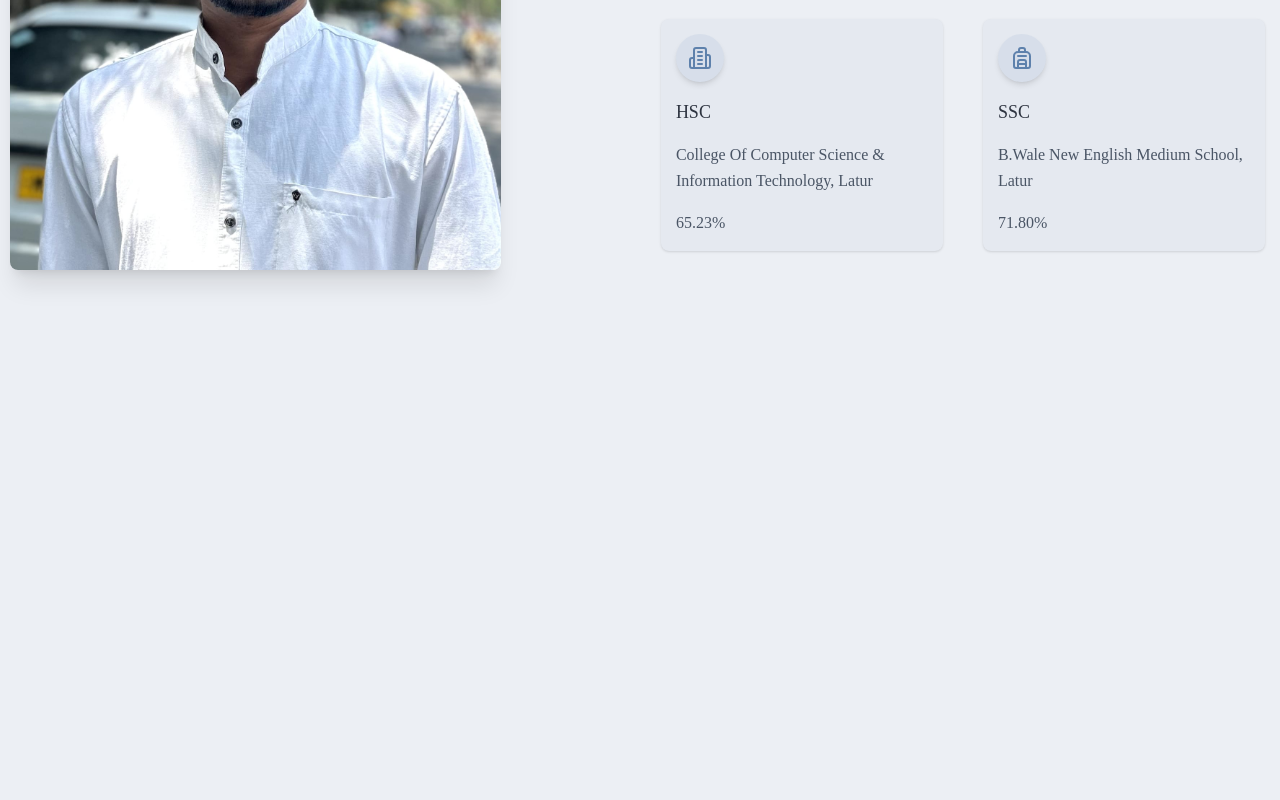
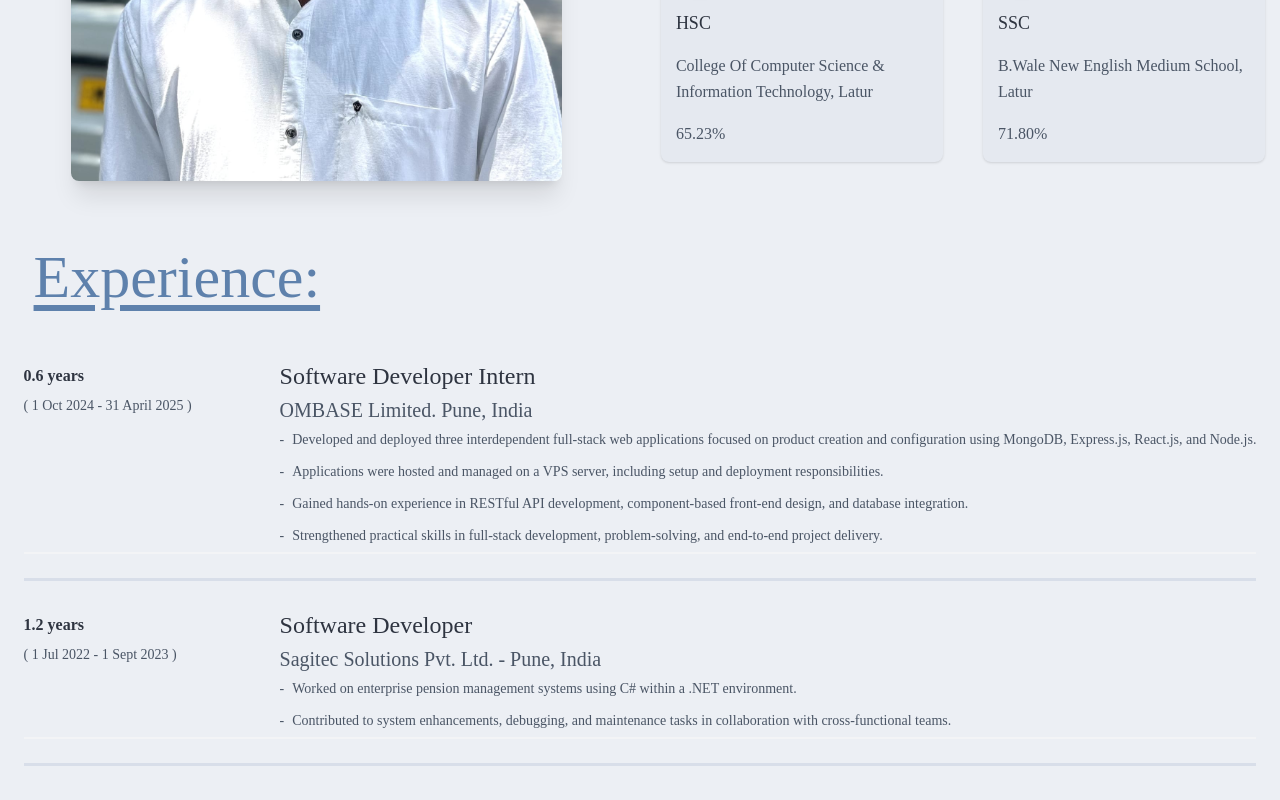
Before and after one commit to ShreekantSwami/BlogPortfolio, a React (Vite) app: page /about in a window 1280 px wide. Shown: the part 494-1294 px from the top of the page. Before the commit the page ends 800 px from the top, so only its background shows below. Built offline with nearby package versions, Linux system fonts and the light colour scheme; a web font is replaced by a local one.

Commit message:
Added about section

```diff
--- a/src/components/About.jsx
+++ b/src/components/About.jsx
@@ -14,16 +14,17 @@ const About = () => {
             style={{ padding: "10px" }}
         >
             <ThemeController />
-            <div className='w-full container  flex flex-col justify-center gap-4 bg-base-200 rounded-lg shadow-lg p-6' style={{ padding: '10px' }}>
+            {/* <div className='w-full container  flex flex-col border justify-center gap-4 bg-base-200 rounded-lg shadow-lg p-6' style={{ padding: '10px' }}>
 
                 <h1 className='text-xl md:text-2xl text-base-content '>From visual concepts to functional code!</h1>
                 <p className=' md:text-base text-xs leading-7'>Specializing in frontend development with React Js and Next.js. I have a strong passion for creating dynamic and responsive web applications. In addition to my frontend skills, I have experience in backend development using Node.js, JavaScript, and Java.</p>
                 <p className=' md:text-base text-xs leading-7'>Alongside my development skills, I also have experience in UI design using Figma, which allows me to create visually appealing and user-friendly interfaces.</p>
-            </div>
+            </div> */}
 
             <section className="w-full container text-gray-600">
+                <h1 className='text-primary text-4xl lg:text-6xl underline underline-offset-8' style={{ padding: '10px', margin: "0 0 15px 0" }}>About:</h1>
                 <div className="flex flex-col lg:flex-row justify-between px-2 md:px-8 py-12 gap-8">
-                    <div className="lg:w-1/2 w-full flex justify-center lg:justify-start">
+                    <div className="lg:w-1/2 w-full flex justify-center">
                         <img
                             alt="profile"
                             className="object-cover w-[80%] rounded-lg shadow-xl"
@@ -70,8 +71,74 @@ const About = () => {
 
                     </div>
                 </div>
+
             </section>
-        </motion.div>
+            <br className='hidden lg:block' />
+            <section class="text-gray-600 body-font overflow-hidden">
+                <h1 className='text-primary text-4xl lg:text-6xl underline underline-offset-8' style={{ padding: '10px', margin: "0 0 15px 0" }}>Experience:</h1>
+                <br className='hidden lg:block' />
+
+                <div class="container px-5 py-24 mx-auto">
+                    <div class="-my-8 divide-y-2 divide-gray-100">
+                        <div class="py-8 flex flex-wrap md:flex-nowrap">
+                            <div class="md:w-64 md:mb-0 mb-6 flex-shrink-0 flex flex-col">
+                                <span class="font-semibold title-font text-base-content leading-10 lg:leading-10">0.6 years</span>
+                                <span class="mt-1 text-sm">( 1 Oct 2024 - 31 April 2025 )</span>
+                            </div>
+                            <div class="md:flex-grow ">
+                                <h2 class="text-xl lg:text-2xl font-medium text-base-content title-font mb-2 leading-10 lg:leading-10"> Software Developer Intern</h2>
+                                <h3 class="text-sm lg:text-xl font-medium  title-font mb-2">OMBASE Limited. Pune, India</h3>
+
+                                <ul className='text-sm leading-8'>
+                                    <li className='flex items-center gap-2'>
+                                        <p>-</p>
+                                        <p>Developed and deployed three interdependent full-stack web applications focused on product creation and configuration using MongoDB, Express.js, React.js, and Node.js.</p>
+                                    </li>
+                                    <li className="flex items-center gap-2">
+                                        <p>-</p>
+                                        <p>Applications were hosted and managed on a VPS server, including setup and deployment responsibilities.</p>
+                                    </li>                                    <li className="flex items-center gap-2">
+                                        <p>-</p>
+                                        <p>Gained hands-on experience in RESTful API development, component-based front-end design, and database integration.</p>
+                                    </li>
+                                    <li className='flex items-center gap-2'>
+                                        <p>-</p>
+                                        <p>Strengthened practical skills in full-stack development, problem-solving, and end-to-end project delivery.</p>
+                                    </li>
+                                </ul>
+                            </div>
+                        </div>
+                        <br className="lg:block" />
+                        <hr className='outline-none border-none h-[3px] bg-base-300' />
+                        <br className="lg:block" />
+                        <div class="py-8 flex flex-wrap md:flex-nowrap">
+                            <div class="md:w-64 md:mb-0 mb-6 flex-shrink-0 flex flex-col">
+                                <span class="font-semibold title-font text-base-content leading-10 lg:leading-10">1.2 years</span>
+                                <span class="mt-1 text-sm">( 1 Jul 2022 - 1 Sept 2023 )</span>
+                            </div>
+                            <div class="md:flex-grow">
+                                <h2 class="text-xl lg:text-2xl font-medium  title-font mb-2 text-base-content leading-10 lg:leading-10">Software Developer</h2>
+                                <h3 class="text-sm lg:text-xl font-medium  title-font mb-2">Sagitec Solutions Pvt. Ltd. - Pune, India</h3>
+                                <ul className='text-sm leading-8'>
+                                    <li className='flex items-center gap-2'>
+                                        <p>-</p>
+                                        <p> Worked on enterprise pension management systems using C# within a .NET environment.</p>
+                                    </li>
+                                    <li className='flex items-center gap-2'>
+                                        <p>-</p>
+                                        <p>Contributed to system enhancements, debugging, and maintenance tasks in collaboration with cross-functional teams.</p>
+                                    </li>
+                                </ul>
+
+                            </div>
+                        </div>
+                        <br className="lg:block" />
+                        <hr className='outline-none border-none h-[3px] bg-base-300' />
+                        <br className="lg:block" />
+                    </div>
+                </div>
+            </section>
+        </motion.div >
     )
 }
 export default About
```
